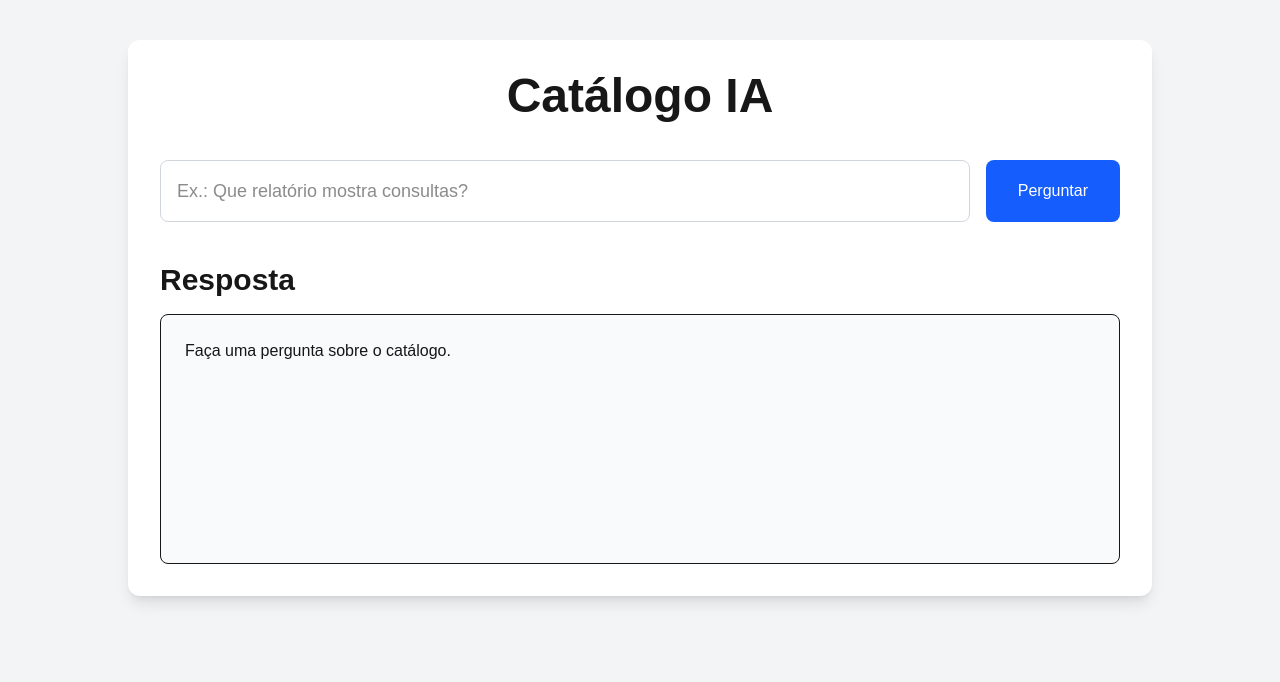
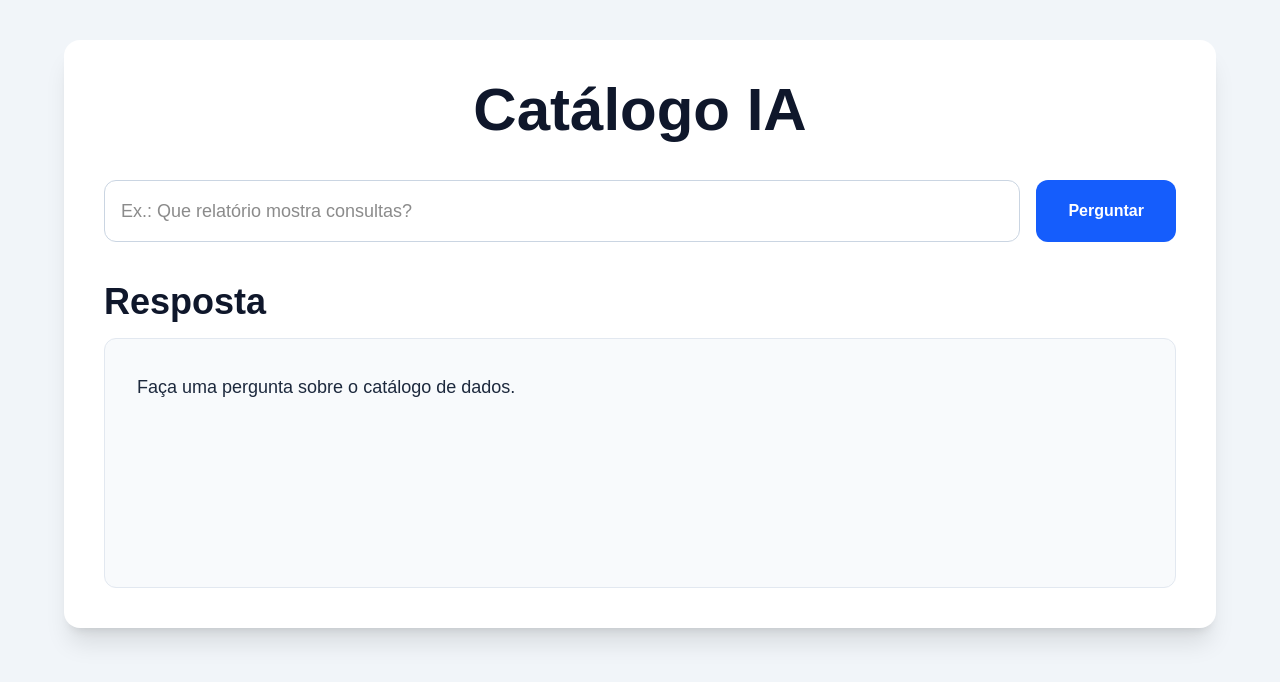
Before and after one commit to HenriqueDasVirgens/ai-catalogo, a Next.js app in the folder ai-catalogo-web/: page / in a window 1280 px wide. Shown: the top 682 px of the page. Built offline with nearby package versions, Linux system fonts and the light colour scheme; no server answers.

Commit message:
melhorar a fonte

```diff
--- a/ai-catalogo-web/app/page.tsx
+++ b/ai-catalogo-web/app/page.tsx
@@ -25,9 +25,9 @@ export default function Home() {
       const dados = await res.json();
 
       setResposta(
-        dados.resposta || "Nenhuma resposta encontrada."
+        dados.resposta ||
+          "Nenhuma resposta encontrada."
       );
-
     } catch (error) {
       console.error(error);
 
@@ -40,14 +40,14 @@ export default function Home() {
   }
 
   return (
-    <main className="min-h-screen bg-gray-100 p-10">
-      <div className="max-w-5xl mx-auto bg-white rounded-xl shadow-lg p-8">
+    <main className="min-h-screen bg-slate-100 px-4 py-6 md:px-8 md:py-10">
+      <div className="max-w-6xl mx-auto bg-white rounded-2xl shadow-xl p-6 md:p-10">
 
-        <h1 className="text-5xl font-bold text-center mb-10">
+        <h1 className="text-4xl md:text-6xl font-bold text-center text-slate-900 mb-10">
           Catálogo IA
         </h1>
 
-        <div className="flex gap-4">
+        <div className="flex flex-col md:flex-row gap-4">
           <input
             type="text"
             value={pergunta}
@@ -58,25 +58,69 @@ export default function Home() {
               }
             }}
             placeholder="Ex.: Que relatório mostra consultas?"
-            className="flex-1 border border-gray-300 rounded-lg p-4 text-lg"
+            className="
+              flex-1
+              border
+              border-slate-300
+              rounded-xl
+              p-4
+              text-base
+              md:text-lg
+              focus:outline-none
+              focus:ring-2
+              focus:ring-blue-500
+            "
           />
 
           <button
             onClick={pesquisar}
             disabled={loading}
-            className="bg-blue-600 text-white px-8 rounded-lg hover:bg-blue-700 disabled:bg-gray-400"
+            className="
+              bg-blue-600
+              text-white
+              font-semibold
+              px-8
+              py-4
+              rounded-xl
+              hover:bg-blue-700
+              transition
+              disabled:bg-slate-400
+              disabled:cursor-not-allowed
+            "
           >
             {loading ? "A pesquisar..." : "Perguntar"}
           </button>
         </div>
 
         <div className="mt-10">
-          <h2 className="text-3xl font-semibold mb-4">
+          <h2 className="text-2xl md:text-4xl font-bold text-slate-900 mb-4">
             Resposta
           </h2>
 
-          <div className="border rounded-lg p-6 min-h-[250px] bg-gray-50 whitespace-pre-wrap">
-            {resposta || "Faça uma pergunta sobre o catálogo."}
+          <div
+            className="
+              bg-slate-50
+              border
+              border-slate-200
+              rounded-xl
+              p-6
+              md:p-8
+              min-h-[250px]
+            "
+          >
+            <div
+              className="
+                whitespace-pre-wrap
+                break-words
+                text-slate-800
+                text-base
+                md:text-lg
+                leading-8
+              "
+            >
+              {resposta ||
+                "Faça uma pergunta sobre o catálogo de dados."}
+            </div>
           </div>
         </div>
 
```
